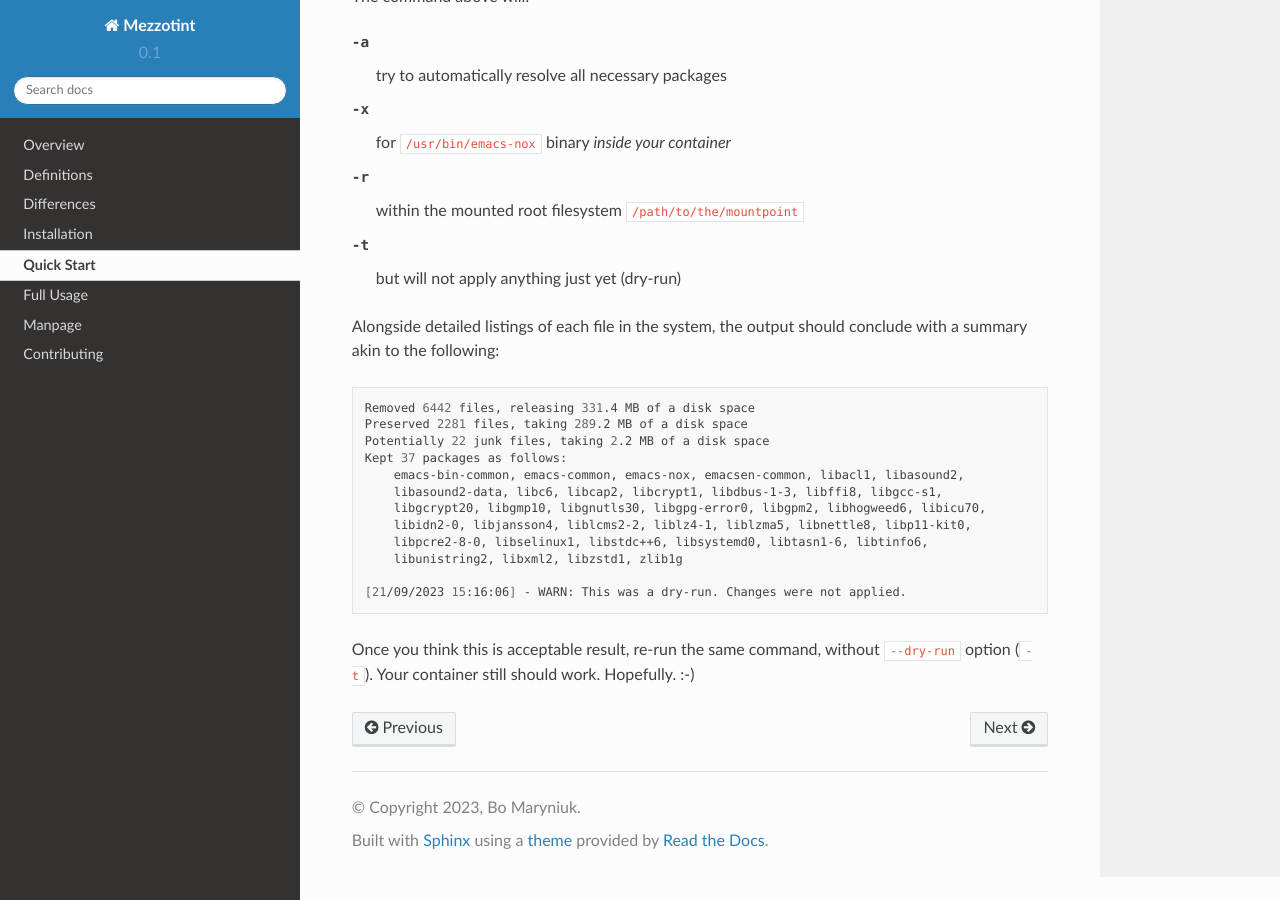
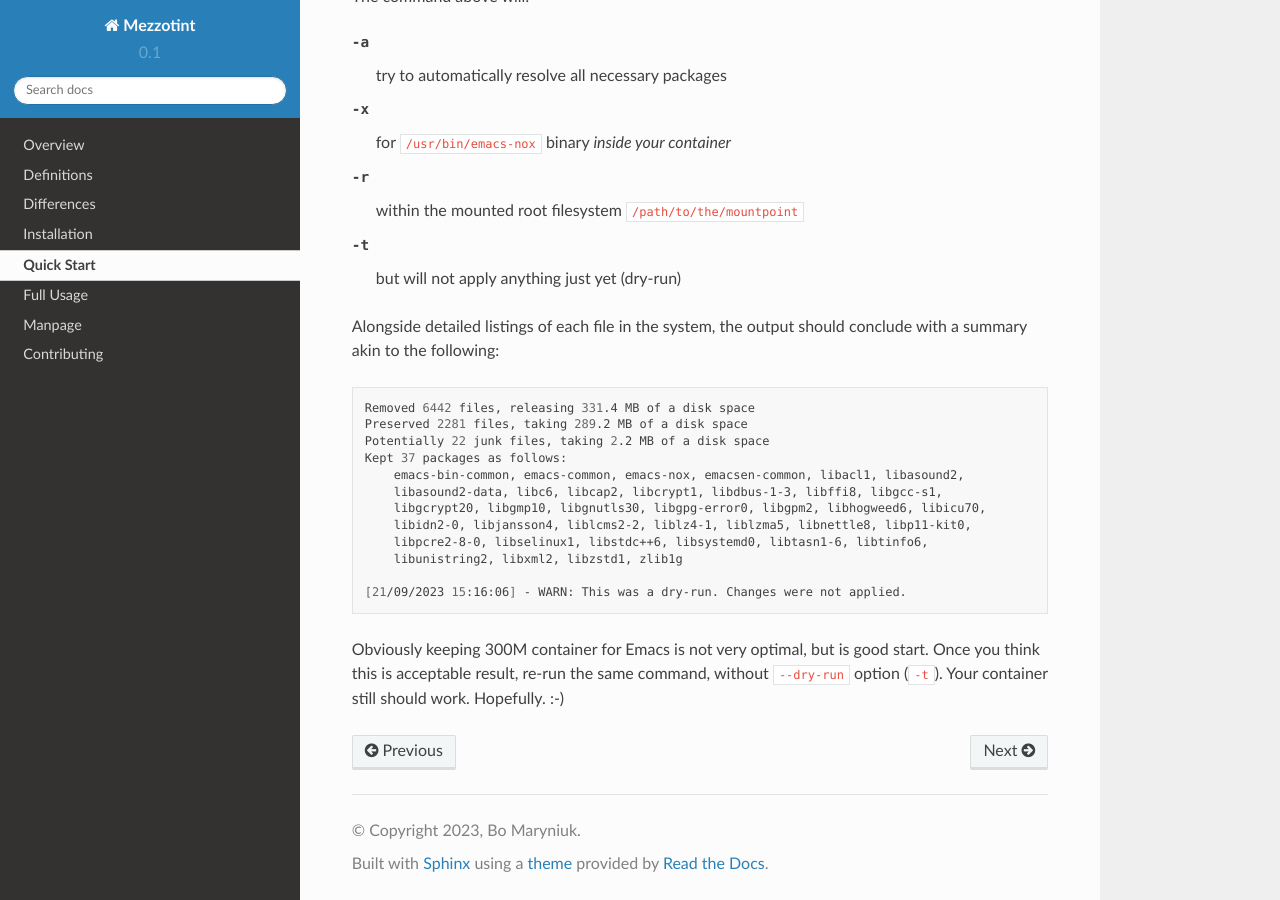
Before and after one commit to tinythings/mezzotint, a Sphinx documentation site: the page built from docs/quickstart.rst, in a window 1280 px wide and 900 px high, scrolled down 607 px. Built offline with Sphinx 7.4.7 and the Read the Docs theme 2.0.0, drawn with Linux system fonts in a browser that asks for light colours.

Commit message:
Update quickstart last sentence

```diff
--- a/docs/quickstart.rst
+++ b/docs/quickstart.rst
@@ -38,4 +38,4 @@ Alongside detailed listings of each file in the system, the output should conclu
 
     [21/09/2023 15:16:06] - WARN: This was a dry-run. Changes were not applied.
 
-Once you think this is acceptable result, re-run the same command, without ``--dry-run`` option (``-t``). Your container still should work. Hopefully. :-)
+Obviously keeping 300M container for Emacs is not very optimal, but is good start. Once you think this is acceptable result, re-run the same command, without ``--dry-run`` option (``-t``). Your container still should work. Hopefully. :-)
```
